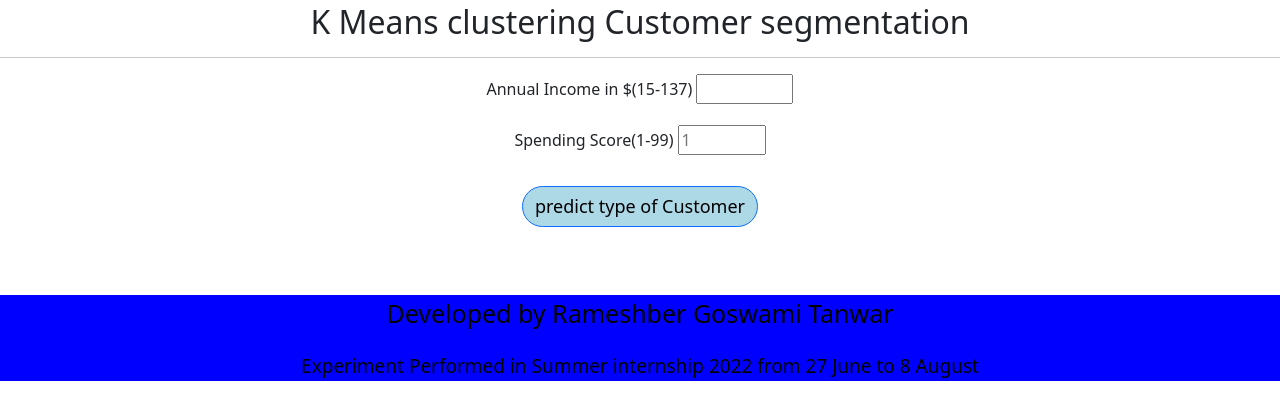
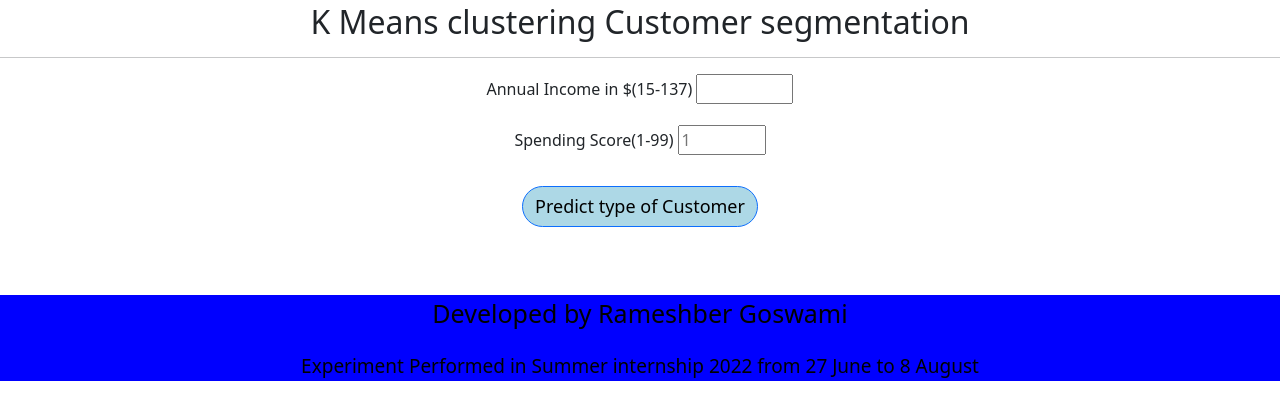
Before and after one commit to Rameshber/K-Means-Clustering-7, a Flask app: page / in a window 1280 px wide. Shown: the part 198-618 px from the top of the page. Run offline with Flask 2, Linux system fonts and the light colour scheme; parts of the project's set-up code (start-up, migrations or seed data) failed here and were passed over.

Commit message:
Update index.html

```diff
--- a/templates/index.html
+++ b/templates/index.html
@@ -57,7 +57,7 @@ vertical-align: bottom;}
 
       <div class="col-auto">
 
-    <button type="submit" class="btn btn-primary" style="background-color:lightblue ; border-radius: 25px; font-size:18px;color:black;margin-top:10px;">predict type of Customer</button>
+    <button type="submit" class="btn btn-primary" style="background-color:lightblue ; border-radius: 25px; font-size:18px;color:black;margin-top:10px;">Predict type of Customer</button>
   </div>
 </form>
 
@@ -72,7 +72,7 @@ vertical-align: bottom;}
 
     <div  class="col-md-12">
        <center><p style="font-size:25px;color:black;margin-top:20px;">Developed by Rameshber Goswami
-        Tanwar </p></center>
+        </p></center>
          <center><p style="font-size:19px;color:black;margin-top:20px;">Experiment Performed in Summer internship 2022 from 27 June to 8 August</p></center>
 
 </div>
```
